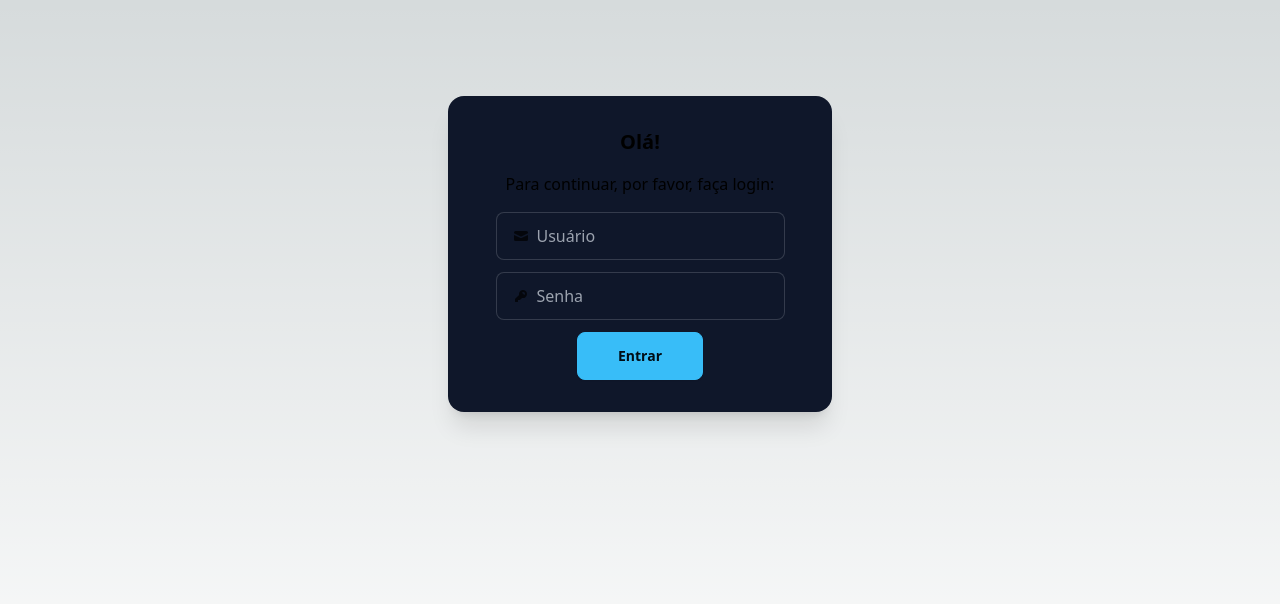
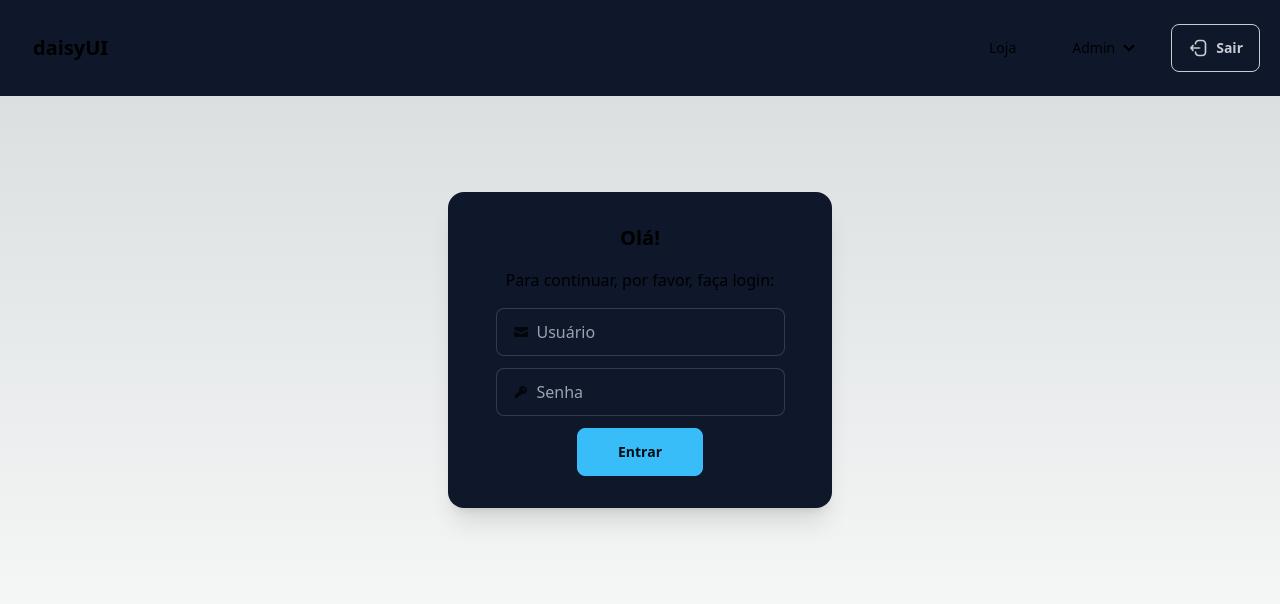
Before and after one commit to rf-andrey/gb-app, a Next.js app: page / in a window 1280 px wide. Shown: the top 604 px of the page. Built offline with nearby package versions, Linux system fonts and the light colour scheme; no server answers.

Commit message:
feat: adiciona componente de NavBar

```diff
--- a/src/app/layout.tsx
+++ b/src/app/layout.tsx
@@ -2,6 +2,7 @@
 import "./globals.css";
 
 import NextAuthSessionProvider from "@/providers/sessionProvider";
+import { NavBar } from "@/components/NavBar";
 
 export const metadata: Metadata = {
   title: "Create Next App",
@@ -17,6 +18,7 @@
     <html lang="en">
       <body className="min-h-screen">
         <NextAuthSessionProvider>
+          <NavBar />
           <div className="flex flex-col items-center justify-center p-24">
             {children}
           </div>
--- /dev/null
+++ b/src/components/NavBar/index.tsx
@@ -0,0 +1,49 @@
+import { getServerSession } from "next-auth";
+import React from "react";
+
+import { nextAuthOptions } from "../../app/api/auth/[...nextauth]/route";
+import { LogoutButton } from "../LogoutButton";
+
+export const NavBar = async () => {
+  const session = await getServerSession(nextAuthOptions);
+
+  return (
+    <div className="navbar bg-base-100 p-4">
+      <div className="flex-1">
+        <a className="btn btn-ghost text-xl">daisyUI</a>
+      </div>
+      <div className="flex-none">
+        <ul className="menu menu-horizontal px-1 items-center gap-6">
+          <li>
+            <a>Loja</a>
+          </li>
+          <li>
+            <details>
+              <summary>Admin</summary>
+              <ul className="p-2 bg-base-100 rounded-t-none">
+                <li>
+                  <a>Usuários</a>
+                </li>
+                <li>
+                  <a>Categorias</a>
+                </li>
+                <li>
+                  <a>Produtos</a>
+                </li>
+                <li>
+                  <a>Pedidos</a>
+                </li>
+                <li>
+                  <a>Endereços</a>
+                </li>
+              </ul>
+            </details>
+          </li>
+          <li>
+            <LogoutButton />
+          </li>
+        </ul>
+      </div>
+    </div>
+  );
+};
```
